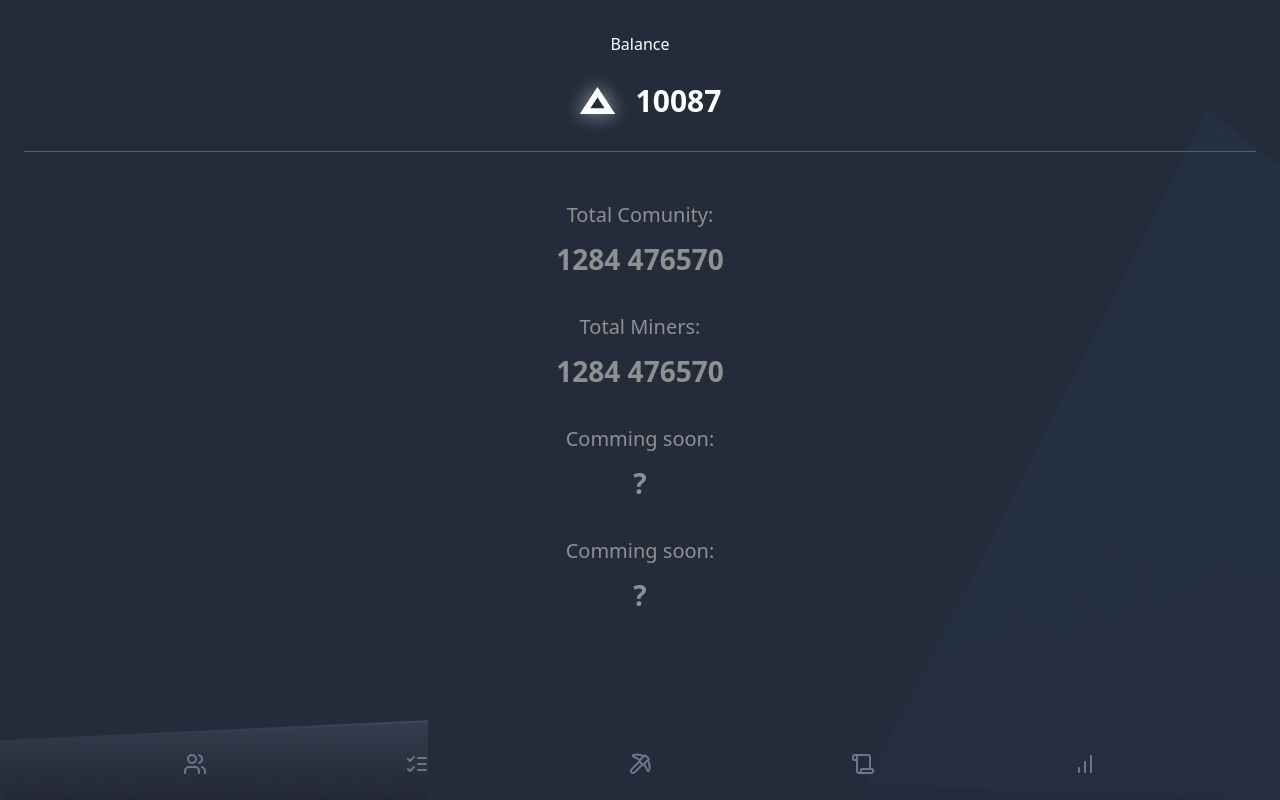
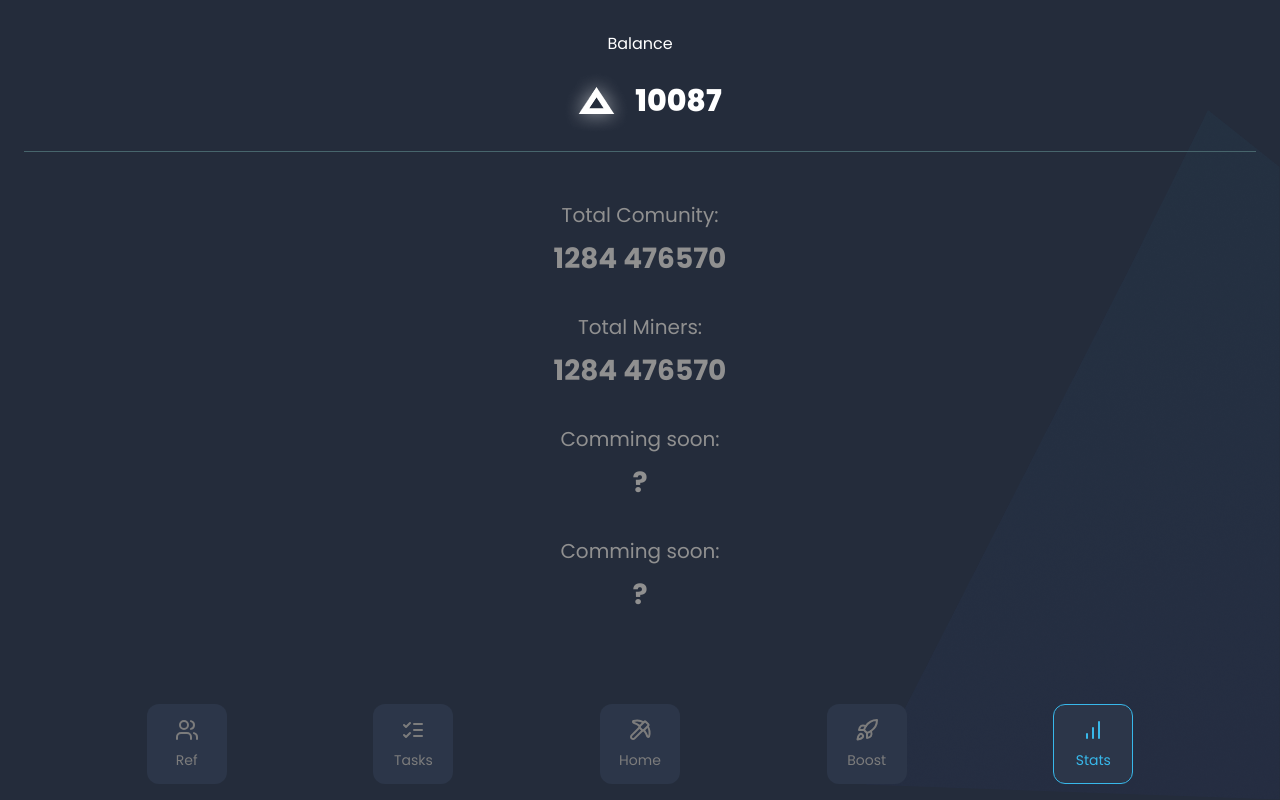
Before and after one commit to hassnain0/TapSwap-Clone, a React (Vite) app: page /static in a window 1280 px wide. Built offline with nearby package versions, Linux system fonts and the light colour scheme.

Commit message:
feat: Home Screen finished

```diff
--- a/index.html
+++ b/index.html
@@ -1,13 +1,19 @@
 <!doctype html>
 <html lang="en">
+
 <head>
+  <link rel="preconnect" href="https://fonts.googleapis.com">
+  <link rel="preconnect" href="https://fonts.gstatic.com" crossorigin>
+  <link href="https://fonts.googleapis.com/css2?family=Poppins:wght@400;700;800&display=swap" rel="stylesheet">
   <meta charset="UTF-8" />
   <link rel="icon" type="image/svg+xml" href="/vite.svg" />
   <meta name="viewport" content="width=device-width, initial-scale=1.0" />
   <title>NGWS</title>
 </head>
+
 <body>
   <div id="root"></div>
   <script type="module" src="/src/main.tsx"></script>
 </body>
+
 </html>
--- a/src/components/claim-coins/index.tsx
+++ /dev/null
@@ -1,38 +0,0 @@
-import {
-  Sheet,
-  SheetContent,
-  SheetHeader,
-  SheetTitle,
-  SheetTrigger,
-  SheetDescription
-} from "@/components/ui/sheet"
-import { forwardRef, ReactNode } from "react"
-
-import polygonImage from "@/assets/polygon.png"
-import person from "@/assets/person.png"
-
-interface VideoProps {
-  children: ReactNode
-}
-
-export const Video = forwardRef<HTMLDivElement, VideoProps>((props, ref) => {
-  return (
-    <Sheet>
-      <SheetTrigger asChild>{props.children}</SheetTrigger>
-      <SheetContent side="bottom" className="bg-[#262F41] border border-[#262F41] rounded-t-3xl flex flex-col items-center" ref={ref}>
-        <SheetHeader className="justify-center items-center">
-          <img src={person} className="w-16" />
-          <SheetTitle className="text-[#7B7878] text-lg">Watch the video, find the code and past it here</SheetTitle>
-          <SheetDescription />
-        </SheetHeader>
-
-        <div className="flex items-center gap-1 mt-2 mb-4">
-          <img src={polygonImage} alt="Polygon image" className="text-2xl" />
-          <strong className="text-white font-extrabold text-3xl">10087</strong>
-        </div>
-
-        <button className="text-white flex justify-center items-center bg-button-gradient px-4 rounded-md h-12 w-[114px]">Claim</button>
-      </SheetContent>
-    </Sheet >
-  )
-})
--- a/src/components/navigation/index.tsx
+++ b/src/components/navigation/index.tsx
@@ -1,25 +1,48 @@
-import { ChartNoAxesColumnIncreasing, ListChecks, Pickaxe, Scroll, Users } from "lucide-react";
-import { NavLink } from "react-router-dom";
+import { ChartNoAxesColumnIncreasing, ListChecks, Pickaxe, Rocket, Users } from "lucide-react";
+import { NavLink, NavLinkProps } from "react-router-dom";
+
+interface LinkProps extends NavLinkProps { }
+
+const Link = (props: LinkProps) => {
+  return (
+    <NavLink
+      className={({ isActive }) =>
+        isActive ?
+          "bg-[#2C3649] flex flex-col w-20 h-20  items-center justify-center gap-2 rounded-xl text-[#38B8EA] border border-[#38B8EA] text-sm" :
+          "bg-[#2C3649] flex w-20 h-20 flex-col items-center justify-center gap-2 rounded-xl text-[#7C7C7C] border border-transparent text-sm"
+      }
+      {...props}
+    >
+      {props.children}
+    </NavLink>
+  )
+}
+
 
 export function Navigation() {
   return (
-    <footer className="bg-navigation-background w-full bg-no-repeat">
-      <nav className="flex items-center justify-evenly gap-4 text-[#707489] text-xl pt-8 pb-6">
-        <NavLink to="/invites">
+    <footer className="w-full">
+      <nav className="flex items-center justify-evenly gap-2 text-[#707489] text-xl pb-4 px-2">
+        <Link to="/invites">
           <Users />
-        </NavLink>
-        <NavLink to="/socials">
+          <span>Ref</span>
+        </Link>
+        <Link to="/socials" >
           <ListChecks />
-        </NavLink>
-        <NavLink to="/home">
+          <span>Tasks</span>
+        </Link>
+        <Link to="/home" >
           <Pickaxe />
-        </NavLink>
-        <NavLink to="/lottery">
-          <Scroll />
-        </NavLink>
-        <NavLink to="/static">
+          <span>Home</span>
+        </Link>
+        <Link to="/lottery" >
+          <Rocket />
+          <span>Boost</span>
+        </Link>
+        <Link to="/static" >
           <ChartNoAxesColumnIncreasing />
-        </NavLink>
+          <span>Stats</span>
+        </Link>
       </nav>
     </footer>
   )
--- a/src/index.css
+++ b/src/index.css
@@ -73,6 +73,6 @@
     @apply border-border;
   }
   body {
-    @apply bg-background text-foreground;
+    @apply bg-background text-foreground font-poppins;
   }
 }
--- a/src/pages/home/index.tsx
+++ b/src/pages/home/index.tsx
@@ -1,36 +1,40 @@
+import { Zap } from 'lucide-react'
+
 import { Navigation } from "@/components/navigation"
 import { Progress } from "@/components/ui/progress"
-import { Zap } from 'lucide-react';
 
 import robotImage from "@/assets/robot.png"
-import polygonImage from "@/assets/polygon.png"
+import dolarImage from "@/assets/dollar.svg"
 
 export function Home() {
   return (
     <div className="min-h-screen bg-[#242C3B] flex flex-col">
       <div className="flex flex-col flex-1 pt-2 px-6">
-        <header className="border-b border-[#47656C] pt-6 pb-2 flex flex-col gap-2.5 items-center">
+        <header className="border-b border-[#293A3B] pt-6 pb-4 flex flex-col gap-3 items-center">
           <span className="text-white text-base font-medium">Balance</span>
-          <div className="flex items-center">
-            <img src={polygonImage} alt="Polygon image" className="text-2xl" />
-            <strong className="text-white font-extrabold text-3xl">10087</strong>
+          <div className="flex items-center gap-2.5">
+            <img src={dolarImage} alt="Polygon image" className="w-10 h-10" />
+            <strong className="text-white font-extrabold text-4xl">10087</strong>
           </div>
         </header>
 
-        <main className="flex justify-center items-center flex-col mt-4 flex-1">
-          <div className="flex flex-col items-center">
-            <img src={robotImage} alt="Robot image" className="w-[322px] h-[322px] border-8 border-green-500 rounded-full" />
+        <main className="flex justify-center items-center flex-col flex-1 pb-10"  >
+          <div className="flex-1 flex justify-center items-center">
+            <img src={robotImage} alt="Robot image" className="w-80 h-80 mt-8" />
           </div>
-
-          <div className="w-full flex flex-col mt-24 gap-4">
-            <strong className="flex items-center gap-2 text-center font-extrabold text-[14px] text-white/60 mx-auto">
+          <div className="w-full flex flex-col gap-3.5 mt-20">
+            <div className="flex justify-center items-center gap-2">
               <Zap
                 size={16}
                 color="yellow"
                 fill="bold"
                 strokeWidth={3}
                 absoluteStrokeWidth
-              /> <span className="text-base">5000</span> / 5000</strong>
+              />
+              <strong className="font-extrabold text-[14px] text-white/60">
+                <span className="text-base">5000</span>/5000
+              </strong>
+            </div>
             <Progress value={33} className="h-4 rounded-full" />
           </div>
         </main>
--- a/tailwind.config.js
+++ b/tailwind.config.js
@@ -9,6 +9,9 @@ module.exports = {
   ],
   prefix: "",
   theme: {
+    fontFamily: {
+      "poppins": ["Poppins", "sans-serif"]
+    },
     container: {
       center: true,
       padding: "2rem",
--- a/tsconfig.json
+++ b/tsconfig.json
@@ -11,7 +11,9 @@
   "compilerOptions": {
     "baseUrl": ".",
     "paths": {
-      "@/*": ["./src/*"]
+      "@/*": [
+        "./src/*"
+      ]
     }
   }
 }
```
Also changed, not shown: src/components/video/video-url/index.tsx (added, +32 -0 lines), src/assets/dollar.svg (added). Lines whose indentation alone changed are shown as unchanged.
